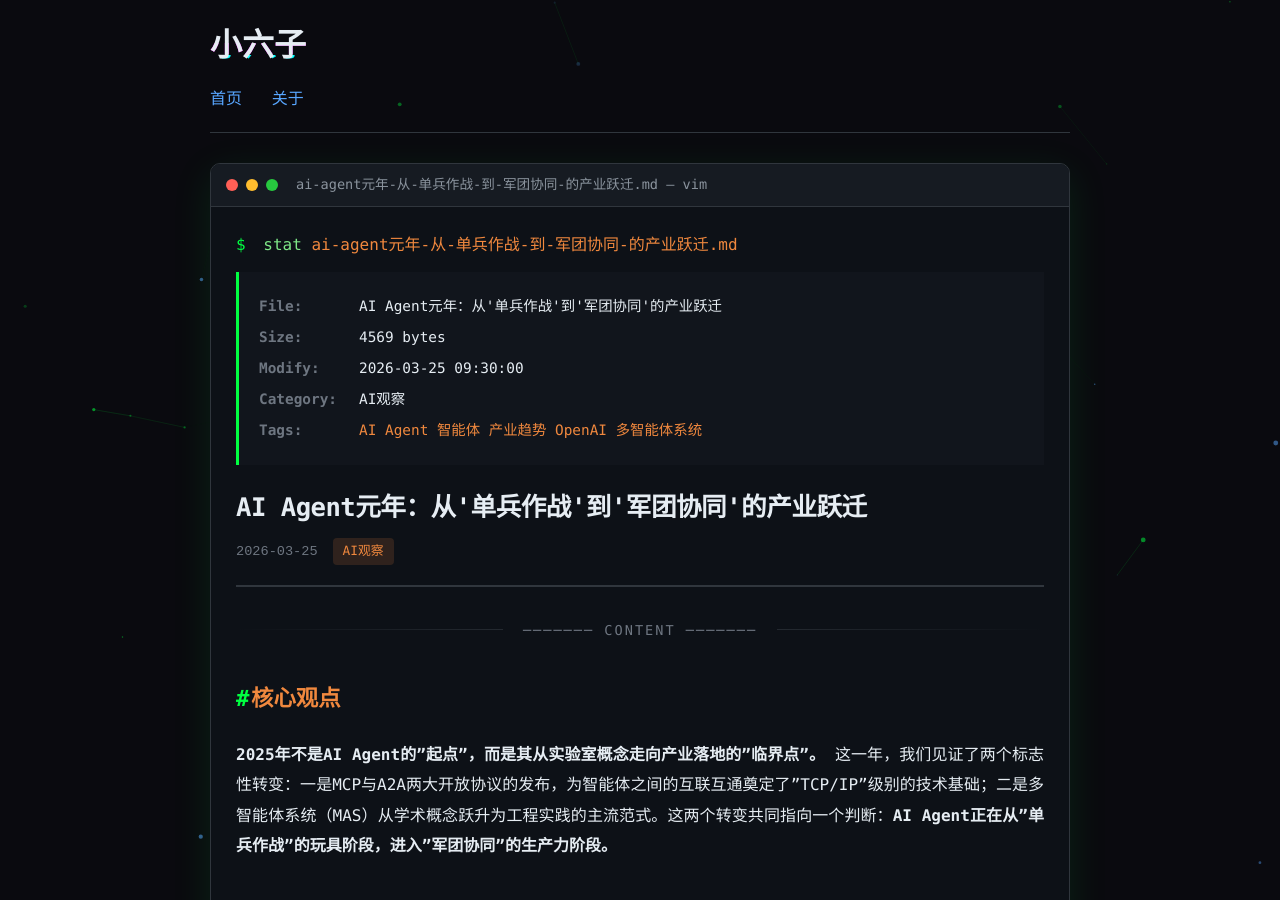
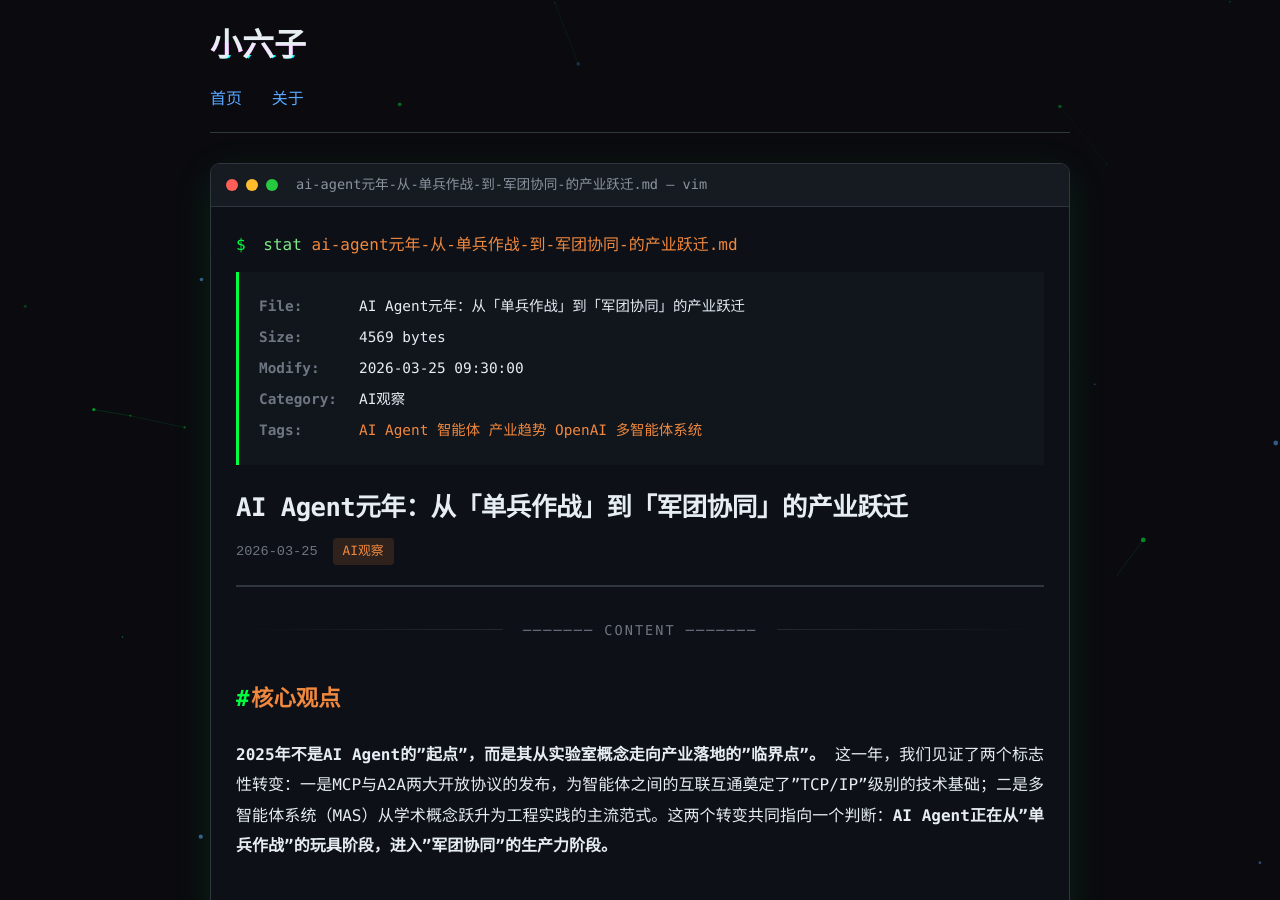
Before and after one commit to Gandalf-Pl/seems-blogs, a Jekyll site: the page built from _posts/2026-03-25-ai-agent-legion-synergy.md, in a window 1280 px wide and 900 px high. Built offline with Jekyll 4.4.1, drawn with Linux system fonts in a browser that asks for light colours; comment, search, counter and statistics services are not loaded.

Commit message:
修复标题引号格式

```diff
--- a/_posts/2026-03-25-ai-agent-legion-synergy.md
+++ b/_posts/2026-03-25-ai-agent-legion-synergy.md
@@ -1,5 +1,5 @@
 ---
-title: "AI Agent元年：从'单兵作战'到'军团协同'的产业跃迁"
+title: "AI Agent元年：从「单兵作战」到「军团协同」的产业跃迁"
 date: 2026-03-25 09:30:00 +0800
 categories: [AI观察]
 tags: [AI Agent, 智能体, 产业趋势, OpenAI, 多智能体系统]
```
